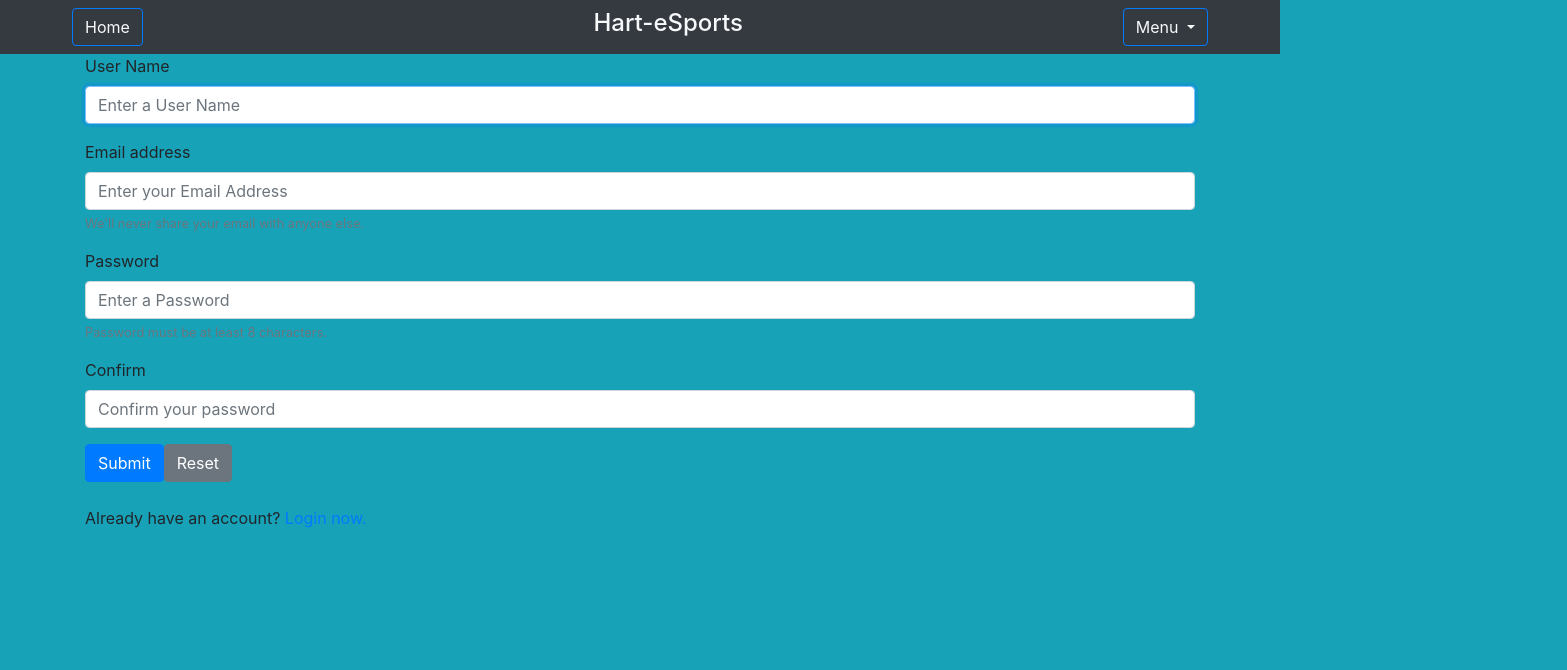
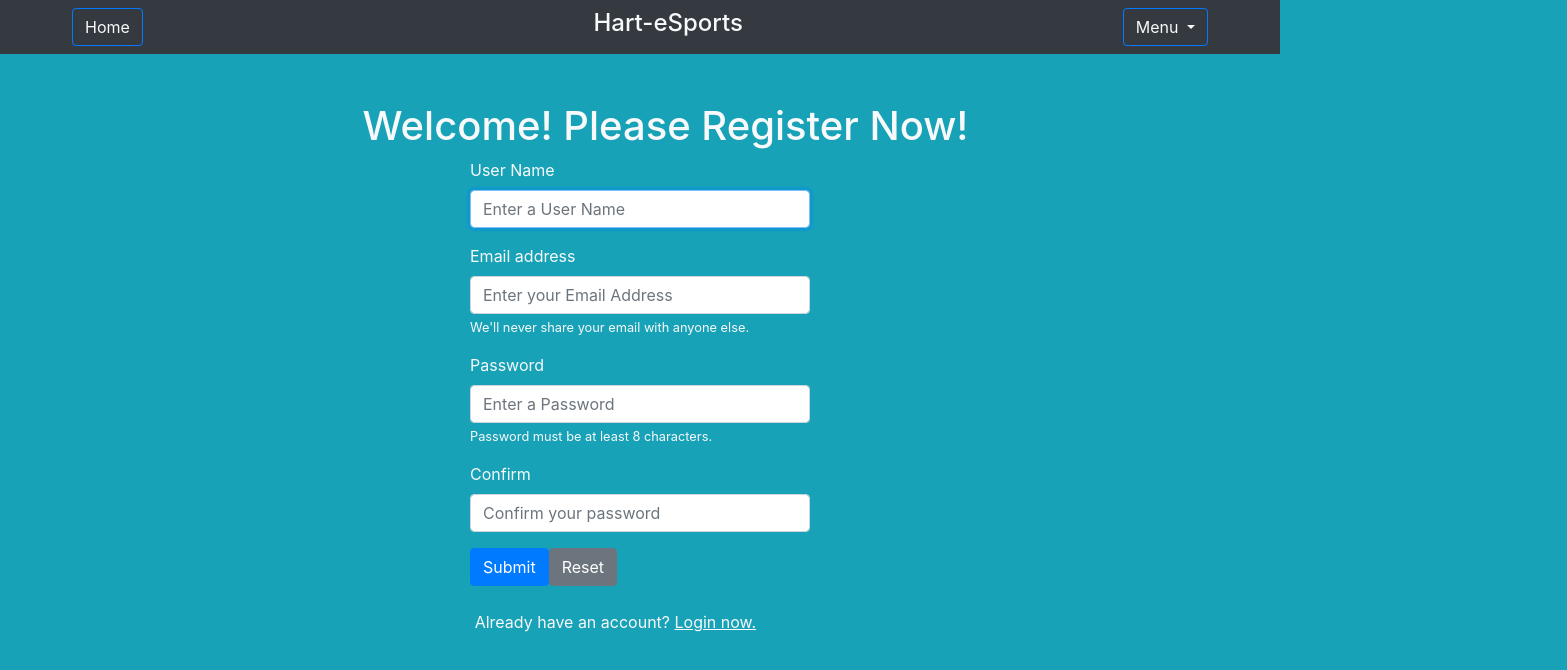
Before and after one commit to Arttok/MEAN_Final_Project, an Angular app in the folder client/: page /register in a window 1280 px wide. Shown: the top 670 px of the page, 1567 px wide, since content can reach past the window. Built offline with nearby package versions, Linux system fonts and the light colour scheme.

Commit message:
updated colors and style of register page.

```diff
--- a/client/src/app/login/login.component.html
+++ b/client/src/app/login/login.component.html
@@ -1,6 +1,6 @@
-<div class="container">
+<div class="container text-light">
     <img class="mb-4 offset-md-4 pt-4 pl-5" src="/assets/img/lock.png" alt="Login" id="lock" />
-    <h1 class="h3 mb-3 offset-md-5 font-weight-normal text-light">Please Log in</h1>
+    <h1 class="h3 mb-3 offset-md-5 font-weight-normal">Please Log in</h1>
     <form id="loginForm" class="offset-md-4 col-12">
         <div class="form-group col-4">
             <label for="userName">User Name</label>
@@ -14,9 +14,9 @@
         <button type="reset" class="btn btn-secondary ml-3" id="resetBtn" (click)="onReset()">Reset</button>
     </form>
 </div>
-<div class="container offset-md-4 pl-5">
+<div class="container offset-md-4 pl-5 text-light">
     <br />
     <div class="alert alert-danger col-4" role="alert" id="errMsg" *ngIf="error">{{errMsg}}</div>
     <br />Don't have an account?
-    <a href="/register" title="Register" class="text-light">Register.</a>
+    <a href="/register" title="Register" class="text-light"><u>Register now.</u></a>
 </div>
--- a/client/src/app/register/register.component.html
+++ b/client/src/app/register/register.component.html
@@ -1,5 +1,6 @@
-        <div class="container">
-            <form id="registerForm">
+        <div class="container text-light">
+            <h1 class="offset-md-3 pt-5">Welcome! Please Register Now!</h1>
+            <form id="registerForm" class="col-4 offset-md-4">
                 <div class="form-group">
                     <label for="user_name">User Name</label>
                     <input type="text" class="form-control" id="user_name" name="user_name" [(ngModel)]="user_name" placeholder="Enter a User Name" required autofocus />
@@ -7,12 +8,12 @@
                 <div class="form-group">
                     <label for="email">Email address</label>
                     <input type="email" class="form-control" id="email" name="email" [(ngModel)]="email" aria-describedby="emailHelp" placeholder="Enter your Email Address" required/>
-                    <small id="emailHelp" class="form-text text-muted">We'll never share your email with anyone else.</small>
+                    <small id="emailHelp" class="form-text">We'll never share your email with anyone else.</small>
                 </div>
                 <div class="form-group">
                     <label for="user_password">Password</label>
                     <input type="password" class="form-control" id="user_password" name="user_password" [(ngModel)]="user_password" aria-describedby="passwordHelp" placeholder="Enter a Password" required />
-                    <small id="passwordHelp" class="form-text text-muted">Password must be at least 8 characters.</small>
+                    <small id="passwordHelp" class="form-text">Password must be at least 8 characters.</small>
                 </div>
                 <div class="form-group">
                     <label for="confirm">Confirm</label>
@@ -22,8 +23,8 @@
                 <input type="reset" class="btn btn-secondary" id="resetBtn" (click)="onReset()" />
             </form>
         </div>
-        <div class="container">
+        <div class="container offset-md-4 pl-5 text-light">
             <br />
             <div class="alert alert-danger" role="alert" id="errMsg" *ngIf="error">{{errMsg}}</div>
-            Already have an account? <a href="/login" title="Login">Login now.</a>
+            Already have an account? <a href="/login" title="Login" class="text-light"><u>Login now.</u></a>
         </div>
```
